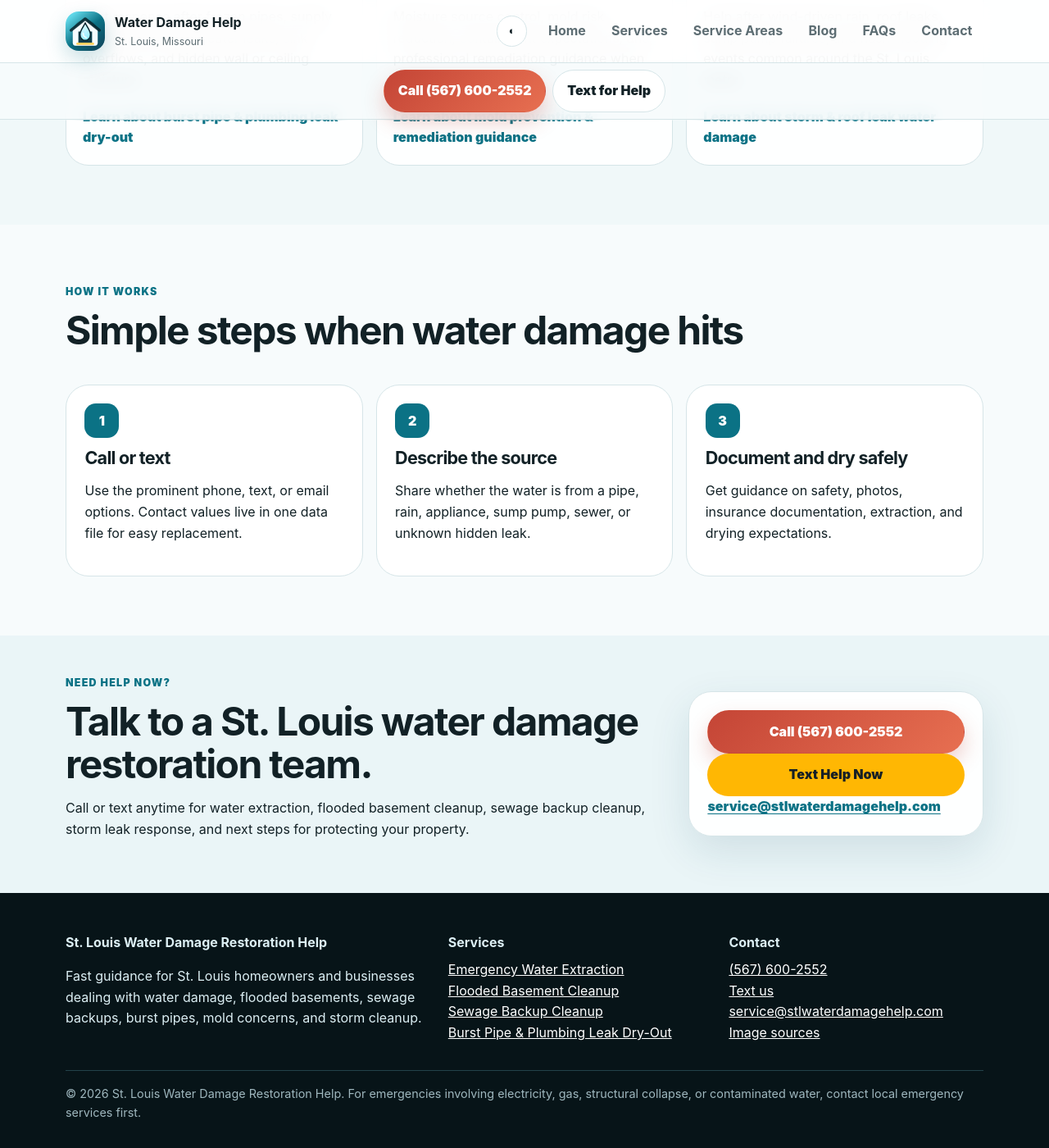
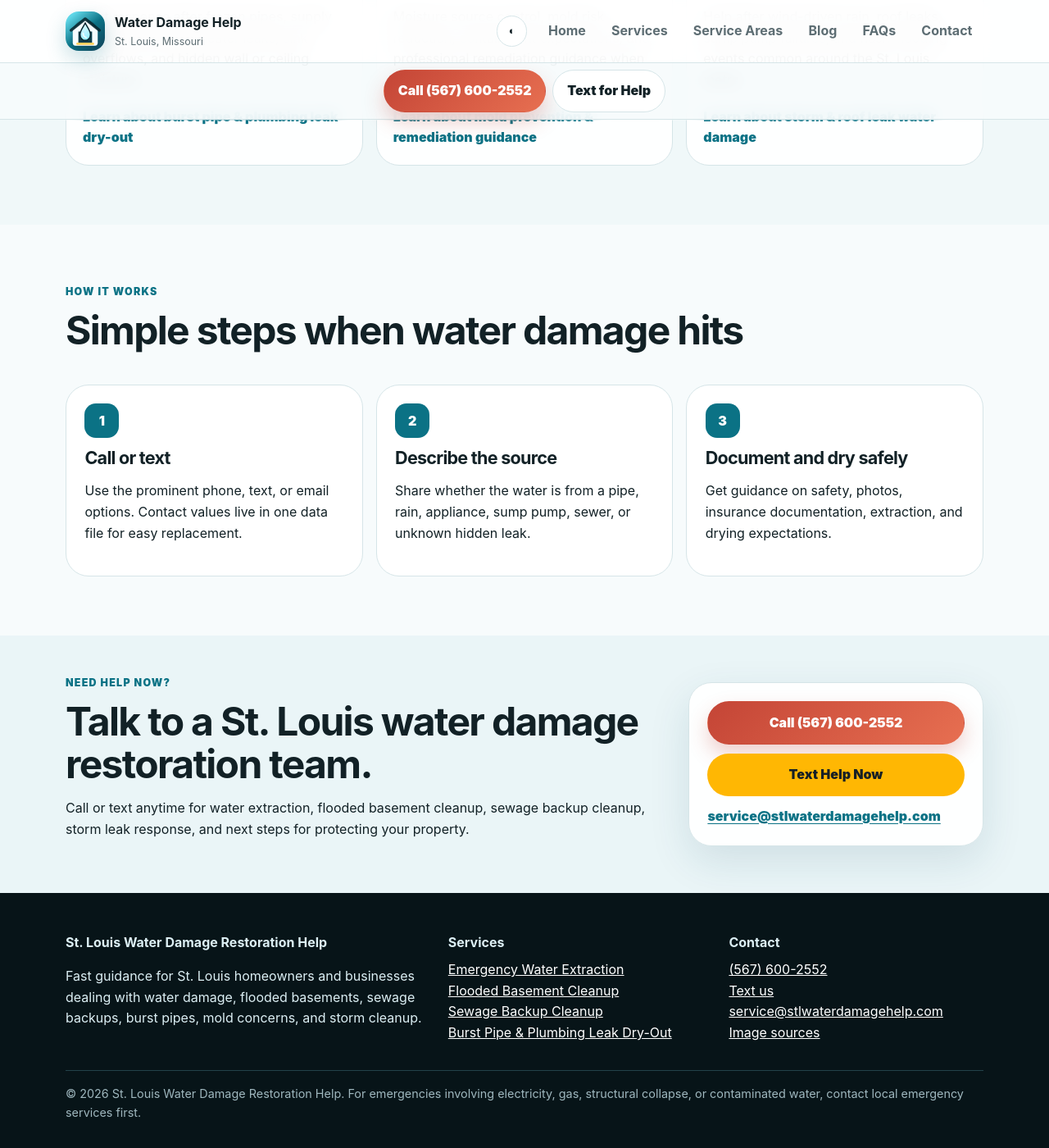
Before and after one commit to jules-the-ai/stlwaterdamagehelp, a Jekyll site: the page built from index.md, in a window 1280 px wide and 1400 px high, scrolled down 2390 px. Shown: the whole window at 82% size. Built offline with Jekyll 4.4.1, drawn with Linux system fonts in a browser that asks for light colours.

Commit message:
fix: space stacked CTA buttons on mobile

```diff
--- a/assets/css/styles.css
+++ b/assets/css/styles.css
@@ -121,6 +121,23 @@ h3 { font-size:1.35rem; margin:.35rem 0 .65rem; }
 .service-page-image img { display: block; width: 100%; max-height: 430px; object-fit: cover; }
 .prose figure + h2 { margin-top: 1.6rem; }
 
+
+/* Keep stacked call/text/email actions from crowding each other. */
+.cta-card .btn + .btn,
+.cta-card .btn + .text-link,
+.cta-card .text-link + .btn,
+.footer-cta .btn + .btn,
+.footer-cta .btn + .text-link,
+.sidebar .btn + .btn,
+.sidebar .btn + .text-link {
+  margin-top: .7rem;
+}
+.cta-card .text-link,
+.footer-cta .text-link,
+.sidebar .text-link {
+  display: inline-block;
+}
+
 @media (max-width: 880px) {
   .menu-toggle { display:inline-flex; }
   .site-nav { position:absolute; inset:76px 16px auto 16px; background:var(--surface); border:1px solid var(--border); border-radius:24px; padding:1rem; box-shadow:var(--shadow); display:none; }
@@ -134,6 +151,11 @@ h3 { font-size:1.35rem; margin:.35rem 0 .65rem; }
   .sticky-cta { top:76px; }
 }
 @media (max-width: 540px) {
+
+  .topbar__inner { gap: .5rem .85rem; padding: .6rem 0; }
+  .topbar__inner a { line-height: 1.2; }
+  .sticky-cta { gap: .65rem; padding: .65rem .75rem; }
+  .sticky-cta .btn + .btn { margin-left: 0; }
   .service-card__media { height: 210px; }
   .container { width:min(100% - 24px, 1120px); }
   .brand small { display:none; }
```
